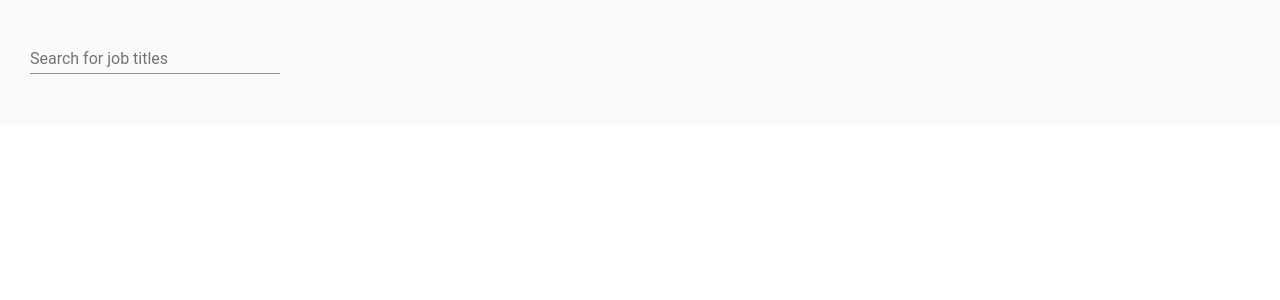
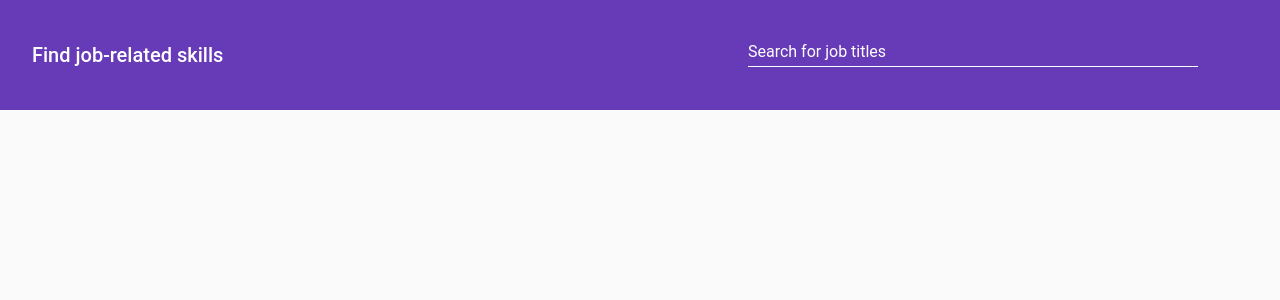
Before and after one commit to crappylime/angular-test-typeahead, an Angular app: page / in a window 1280 px wide. Shown: the top 300 px of the page. Built offline with nearby package versions, Linux system fonts and the light colour scheme.

Commit message:
Add page title, improve header, table, spinner styles

```diff
--- a/src/app/app.component.ts
+++ b/src/app/app.component.ts
@@ -1,15 +1,8 @@
-import { Component, OnInit } from '@angular/core';
+import { Component } from '@angular/core';
 
 @Component({
   selector: 'app-root',
   template: `<app-search></app-search>`,
   styles: []
 })
-export class AppComponent implements OnInit {
-
-  constructor() { }
-
-  ngOnInit() {
-  }
-
-}
+export class AppComponent {}
--- a/src/app/search/components/search/search.component.html
+++ b/src/app/search/components/search/search.component.html
@@ -1,5 +1,8 @@
-<div class="search-form">
-  <mat-form-field class="half-width">
+<mat-toolbar color="primary">
+  <span>Find job-related skills</span>
+  <span class="spacer"></span>
+  <span class="search-form">
+    <mat-form-field>
       <input
         type="text"
         placeholder="Search for job titles"
@@ -32,5 +35,6 @@
         </mat-option>
       </mat-autocomplete>
     </mat-form-field>
-</div>
+  </span>
+</mat-toolbar>
 <app-skills *ngIf="jobId" [jobId]="jobId"></app-skills>
--- a/src/app/search/components/search/search.component.scss
+++ b/src/app/search/components/search/search.component.scss
@@ -1,9 +1,20 @@
+mat-toolbar {
+  height: 110px;
+  padding-left: 2rem;
+  padding-right: 2rem;
+
+  .spacer {
+    flex: 1 1 auto;
+  }
+}
+
 .search-form {
   min-width: 150px;
   max-width: 500px;
   width: 100%;
+  font-size: 16px;
 
-  .half-width {
-    width: 50%;
+  mat-form-field {
+    width: 90%;
   }
 }
--- a/src/app/search/components/skills/skills.component.html
+++ b/src/app/search/components/skills/skills.component.html
@@ -28,9 +28,11 @@
   <tr mat-row *matRowDef="let row; columns: displayedColumns"></tr>
 </table>
 
-<mat-spinner *ngIf="isLoading; else loaded" diameter="17"></mat-spinner>
+<div *ngIf="isLoading; else loaded" class="center">
+  <mat-spinner diameter="45"></mat-spinner>
+</div>
 <ng-template #loaded>
-  <div *ngIf="(skills$ | async)?.length === 0">
+  <div *ngIf="(skills$ | async)?.length === 0" class="center">
     <p>No records found</p>
   </div>
 </ng-template>
--- a/src/app/search/components/skills/skills.component.scss
+++ b/src/app/search/components/skills/skills.component.scss
@@ -1,7 +1,23 @@
 table {
   width: 100%;
+
+  .mat-header-cell {
+    font-weight: bolder;
+  }
+
+  .mat-row:nth-child(even) {
+    background-color: whitesmoke;
+  }
 
   .mat-cell {
     padding-right: 100px;
   }
 }
+
+.center {
+  display: flex;
+  justify-content: center;
+  align-items: center;
+  min-height: 50%;
+  width: 100%;
+}
--- a/src/app/search/search.module.ts
+++ b/src/app/search/search.module.ts
@@ -12,6 +12,7 @@ import { MatInputModule } from '@angular/material/input';
 import { MatProgressSpinnerModule } from '@angular/material/progress-spinner';
 import { MatSelectModule } from '@angular/material/select';
 import { MatTableModule } from '@angular/material/table';
+import { MatToolbarModule } from '@angular/material/toolbar';
 
 import { SearchComponent } from './components/search/search.component';
 import { SkillsComponent } from './components/skills/skills.component';
@@ -29,6 +30,7 @@ import { SkillsComponent } from './components/skills/skills.component';
     MatProgressSpinnerModule,
     MatSelectModule,
     MatTableModule,
+    MatToolbarModule,
     ReactiveFormsModule
   ],
   declarations: [SearchComponent, SkillsComponent],
--- a/src/index.html
+++ b/src/index.html
@@ -1,14 +1,15 @@
 <html lang="en">
-
   <head>
     <title>Angular Test Typeahead</title>
   </head>
 
   <body>
-  <link href="https://fonts.googleapis.com/icon?family=Material+Icons&display=block" rel="stylesheet">
+    <link
+      href="https://fonts.googleapis.com/icon?family=Material+Icons&display=block"
+      rel="stylesheet"
+    />
     <div class="mat-app-background basic-container">
       <app-root></app-root>
     </div>
   </body>
-
 </html>
--- a/src/styles.scss
+++ b/src/styles.scss
@@ -1,4 +1,4 @@
-@import '~@angular/material/prebuilt-themes/deeppurple-amber.css';
+@import "~@angular/material/prebuilt-themes/deeppurple-amber.css";
 
 body {
   font-family: Roboto, Arial, sans-serif;
@@ -6,5 +6,5 @@ body {
 }
 
 .basic-container {
-  padding: 30px;
+  height: 100vh;
 }
```
Lines whose indentation alone changed are shown as unchanged.
